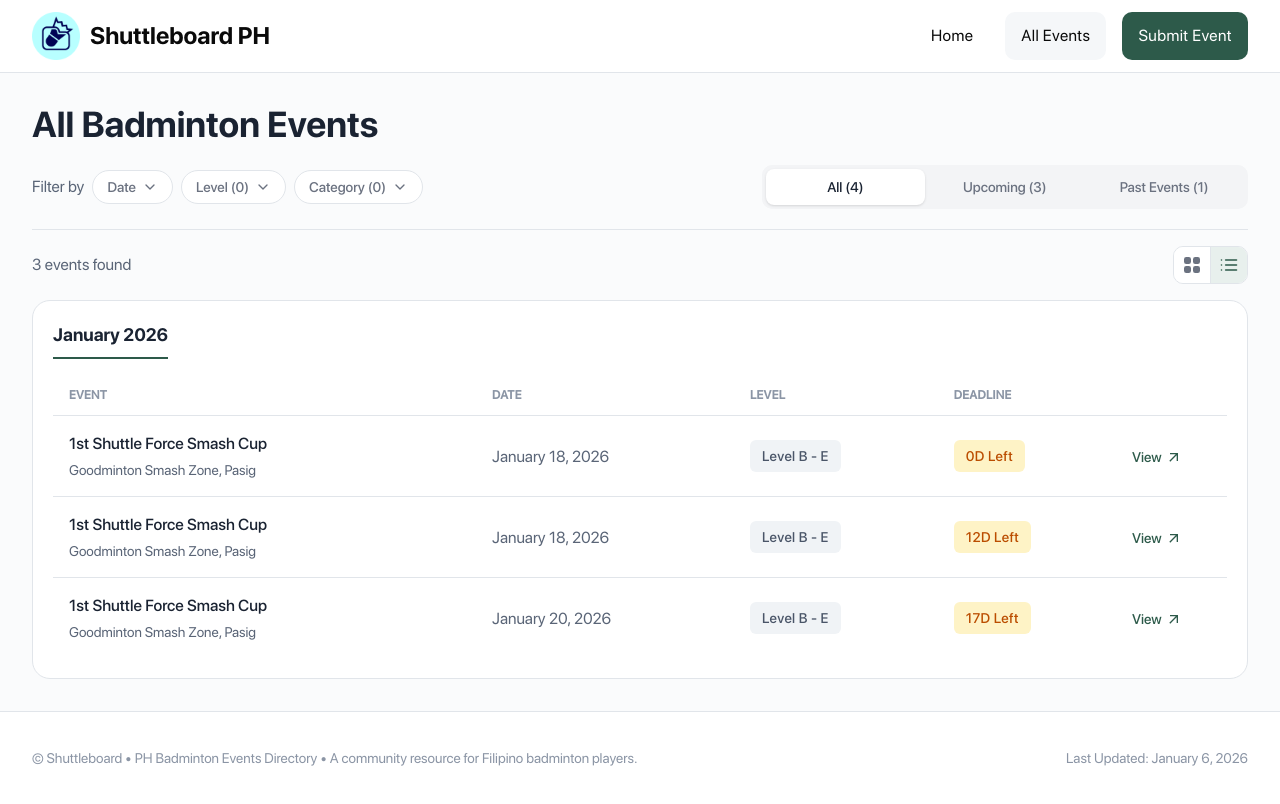
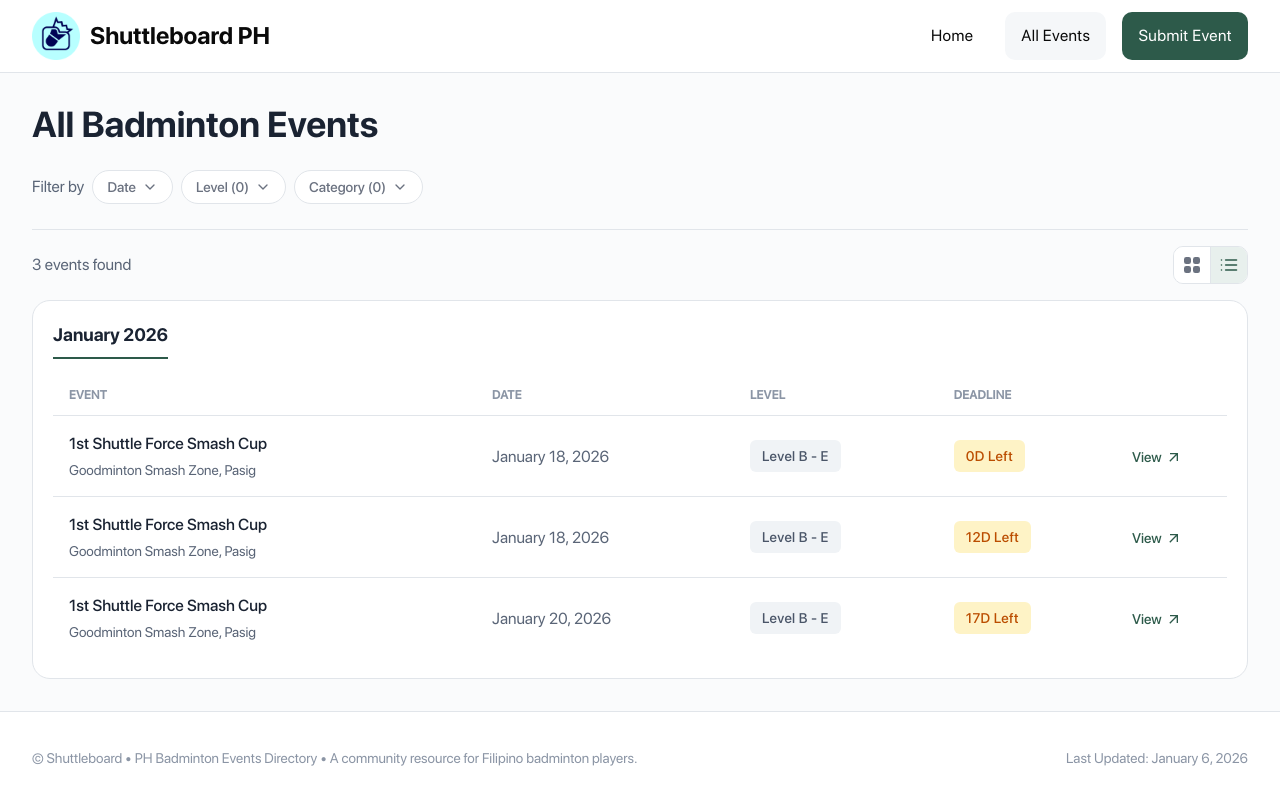
Before and after one commit to airemcs/shuttleboard, a React (Vite) app: page /events in a window 1280 px wide. Built offline with nearby package versions, Linux system fonts and the light colour scheme.

Commit message:
Fix Cards

```diff
--- a/src/pages/Events.tsx
+++ b/src/pages/Events.tsx
@@ -20,7 +20,6 @@
   { label: "In 6 Months", value: "6-months" },
   { label: "This Year", value: "this-year" },
 ];
-
 
 const levelOptions = [
   { label: "Open", value: "Open" },
@@ -63,6 +62,11 @@
     setType("");
     setLevels([]);
     setCategories([]);
+  };
+
+  const handleViewModeChange = (newMode: ViewMode) => {
+    setViewMode(newMode);
+    setActiveTab("all");
   };
 
   const filteredEvents = useMemo(() => {
@@ -190,7 +194,7 @@
             )}
           </div>
 
-          <div className="flex-2">
+          <div className={`flex-2 transition-all duration-300 ease-in-out ${viewMode === "table" ? "opacity-0 pointer-events-none" : "opacity-100"}`}>
             <Tabs tabs={tabs} defaultValue="all" onChange={setActiveTab} />
           </div>
         </div>
@@ -203,7 +207,7 @@
               {filteredEvents.length} event{filteredEvents.length !== 1 ? "s" : ""} found
             </span>
             <div className="hidden md:block">
-              <ViewToggle value={viewMode} onChange={setViewMode} />
+              <ViewToggle value={viewMode} onChange={handleViewModeChange} />
             </div>
           </div>
 
```
